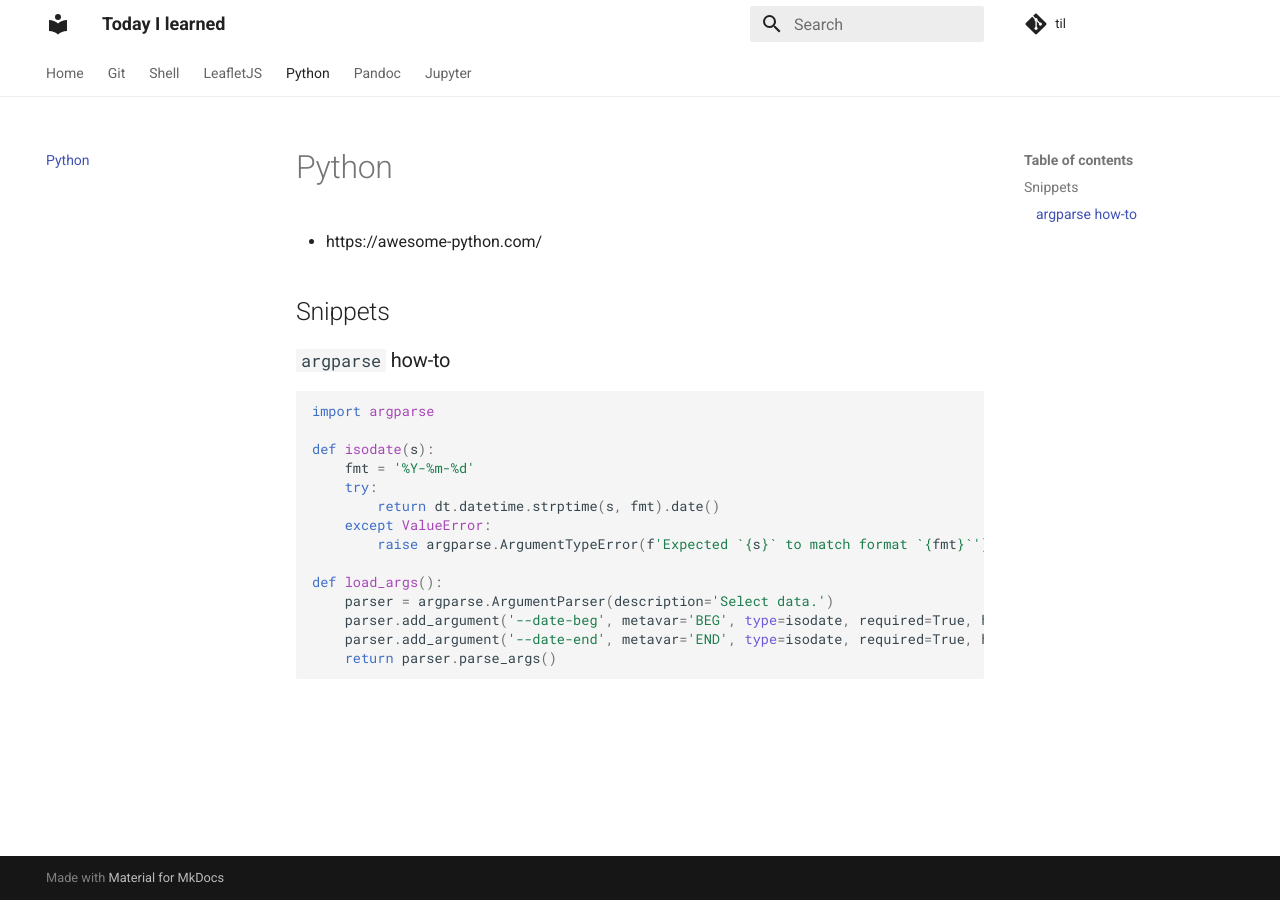
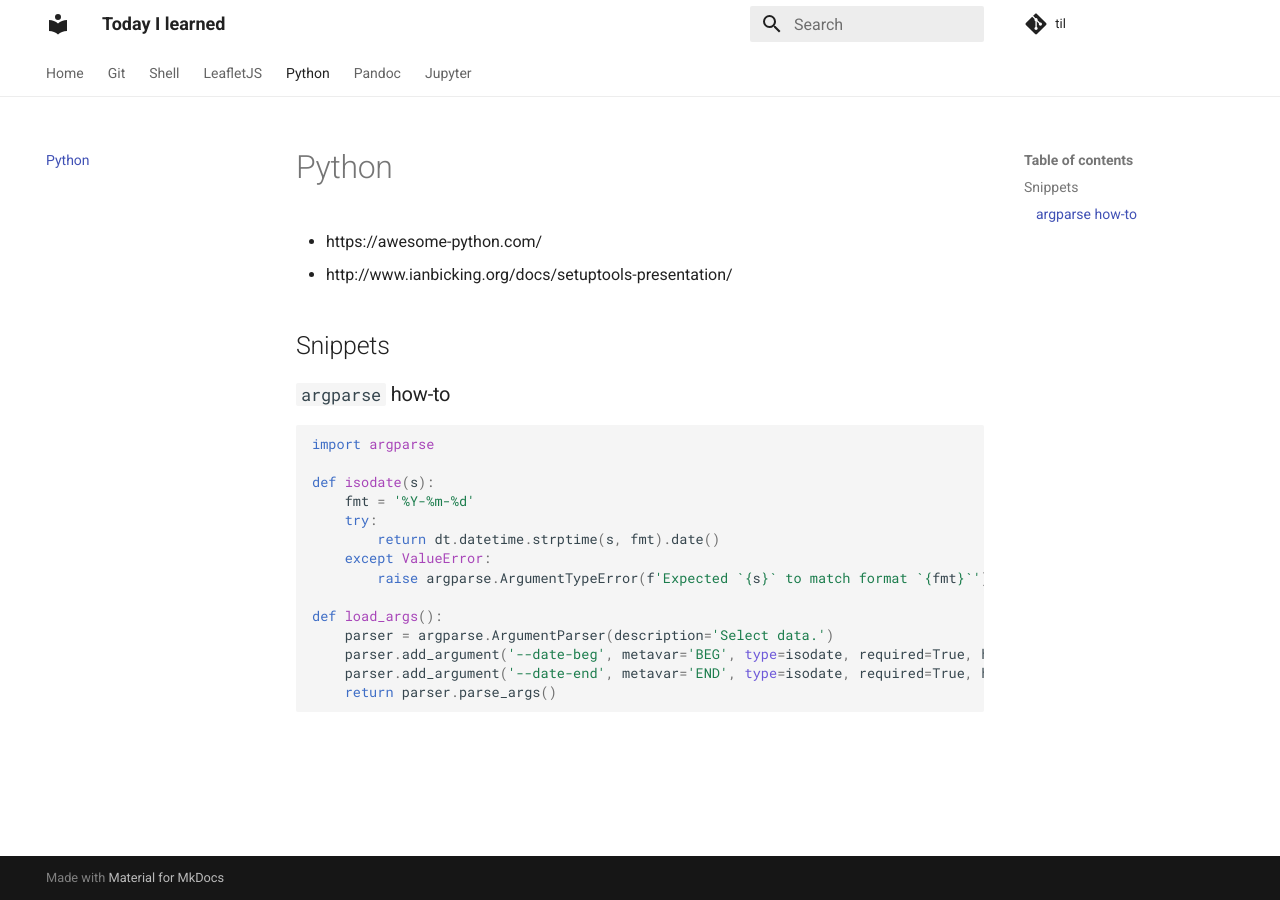
Before and after one commit to xidus/nts, an MkDocs documentation site: the page built from docs/python.md, in a window 1280 px wide. Built offline with MkDocs 1.6.1 and Material for MkDocs 9.7.7, drawn with Linux system fonts in a browser that asks for light colours; comment, search, counter and statistics services are not loaded; part of the change alters nothing that is shown.

Commit message:
Update python.md

```diff
--- a/docs/python.md
+++ b/docs/python.md
@@ -1,6 +1,7 @@
 # Python
 
 * https://awesome-python.com/
+* http://www.ianbicking.org/docs/setuptools-presentation/
 
 ## Snippets
 
```
